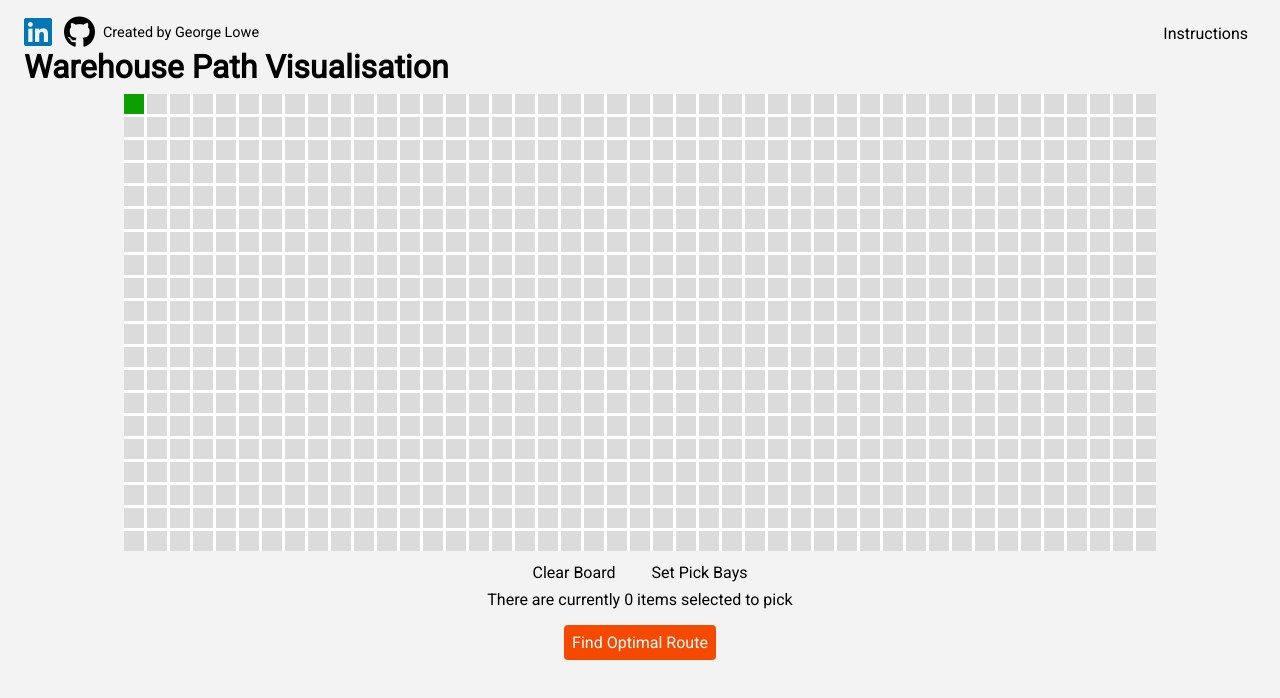
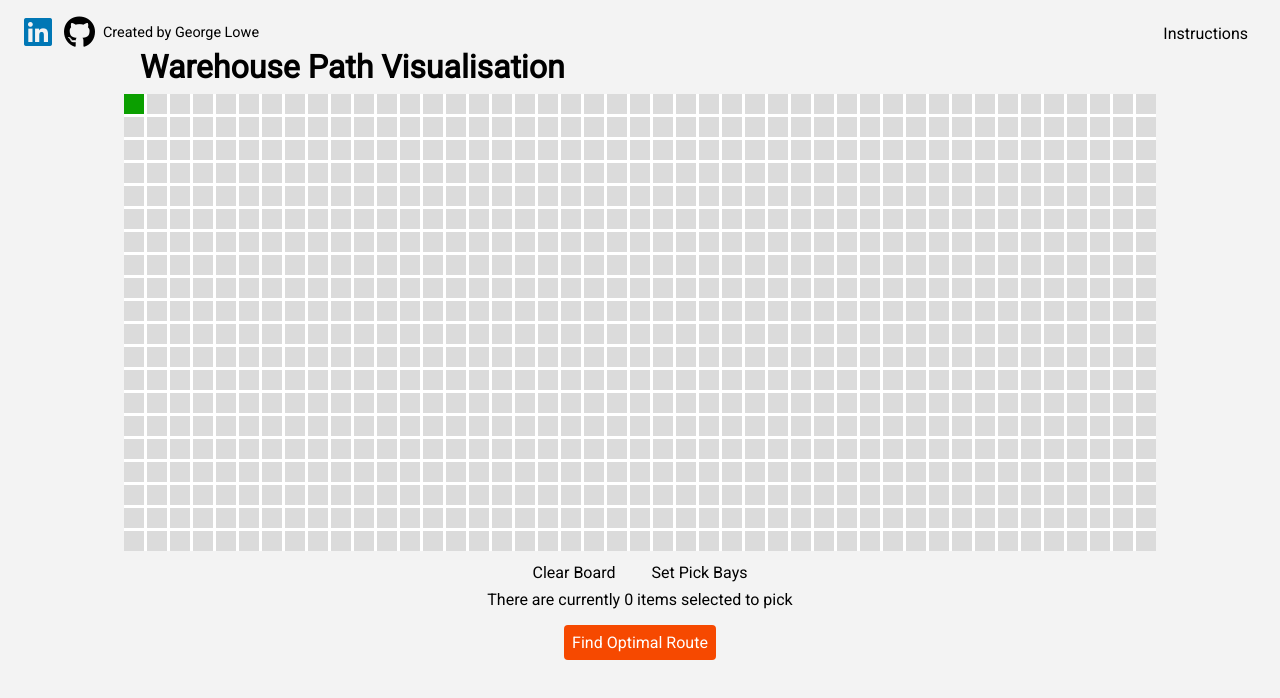
Before and after one commit to georgelowe/Warehouse-Path-Finding-Visualisation, a plain HTML site: page index.html in a window 1280 px wide. Drawn offline with Linux system fonts and the light colour scheme.

Commit message:
Update styles.css

```diff
--- a/styles.css
+++ b/styles.css
@@ -40,8 +40,7 @@ button {
 
 .page-container {
   text-align: center;
-  /* width: 1032px; */
-  width: 100%;
+  width: 1032px;
   margin: auto;
 }
 
```
